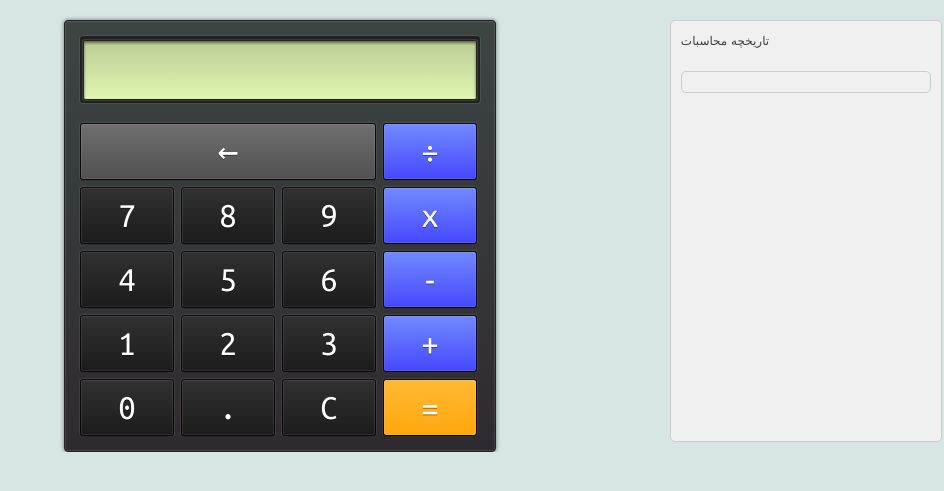
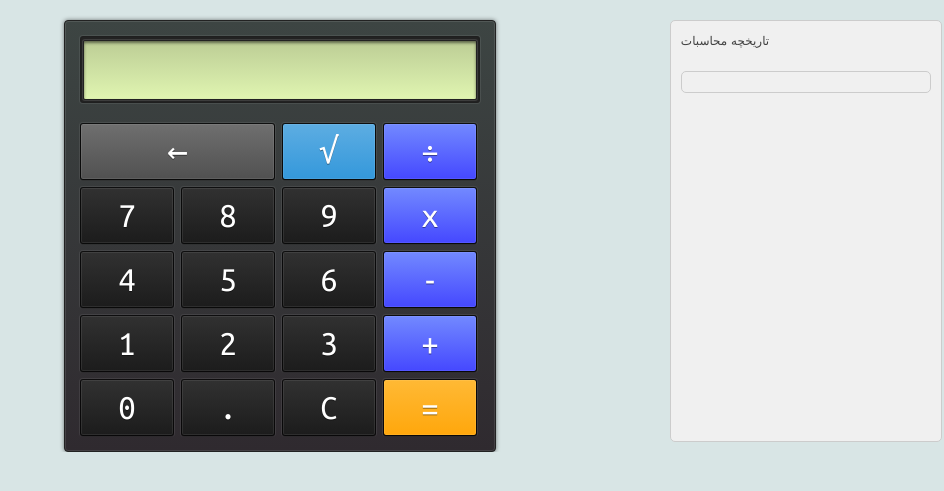
Before and after one commit to Mahdiwav/djangohesab, a Django app: page /index/ in a window 1280 px wide. Shown: the top 491 px of the page, without its empty margins (336-1280 px from the left). Run offline with Django 5.2, Linux system fonts and the light colour scheme; some libraries are stand-ins or nearby versions.

Commit message:
Radical addition

```diff
--- a/calculator/templates/index.html
+++ b/calculator/templates/index.html
@@ -14,6 +14,7 @@
     </p>
     <p class="calc-row">
       <button type="button" class="calc-button1 calc-button-gray" onclick="x()">←</button>
+      <button type="button" class="calc-button calc-button-blue" onclick="sqrt()">√</button>
       <button type="button" class="calc-button calc-button-red calc-button-big" onclick="a('/')">÷</button>
     </p>
     <p class="calc-row">
--- a/calculator/templates/static/css/style.css
+++ b/calculator/templates/static/css/style.css
@@ -82,9 +82,7 @@ body {
 
 .calc-button1 {
   float: left;
-  padding: 0;
-  margin: 0 0 0 0px;
-  width: 296px;
+  width: 195px;
   height: 57px;
   font: 35px/35px 'Ubuntu Mono', monospace;
   color: white;
@@ -219,3 +217,20 @@ body {
 .scrollable {
   overflow-y: auto;
 }
+.calc-button-blue {
+  float: left;
+  width: 94px;
+  height: 57px;
+  font: 35px/35px 'Ubuntu Mono', monospace;
+  color: white;
+  text-align: center;
+  background: #3498db;
+  background-image: -webkit-linear-gradient(top, #5dade2, #3498db);
+  background-image: -moz-linear-gradient(top, #5dade2, #3498db);
+  background-image: -o-linear-gradient(top, #5dade2, #3498db);
+  background-image: linear-gradient(to bottom, #5dade2, #3498db);
+}
+
+.calc-button-blue:active {
+  background: #2980b9;
+}
--- a/calculator/templates/static/js/script.js
+++ b/calculator/templates/static/js/script.js
@@ -31,3 +31,15 @@ function x() {
     document.getElementById('res').value = document.getElementById('res').value.substring(0, document.getElementById('res').value.length - 1);
 }
 }
+function sqrt() {
+    try {
+        var currentValue = document.getElementById('res').value;
+        if (currentValue) {
+            var result = Math.sqrt(eval(currentValue));
+            document.getElementById('calc-history').innerHTML += "<div>√" + currentValue + " = " + result + "</div>";
+            s(result);
+        }
+    } catch(e) {
+        s('Error');
+    }
+}
```
Also changed, not shown: db.sqlite3 (added), 1 other file.
